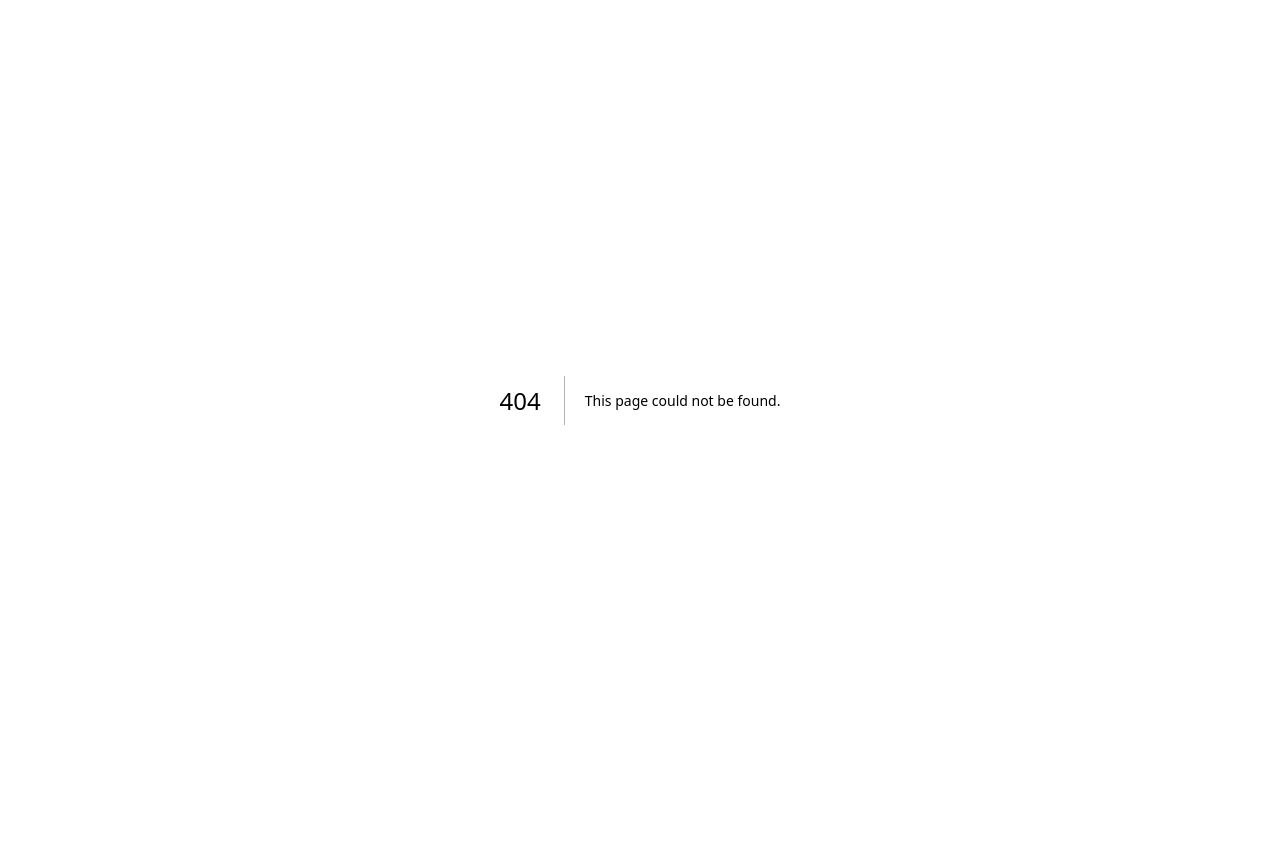
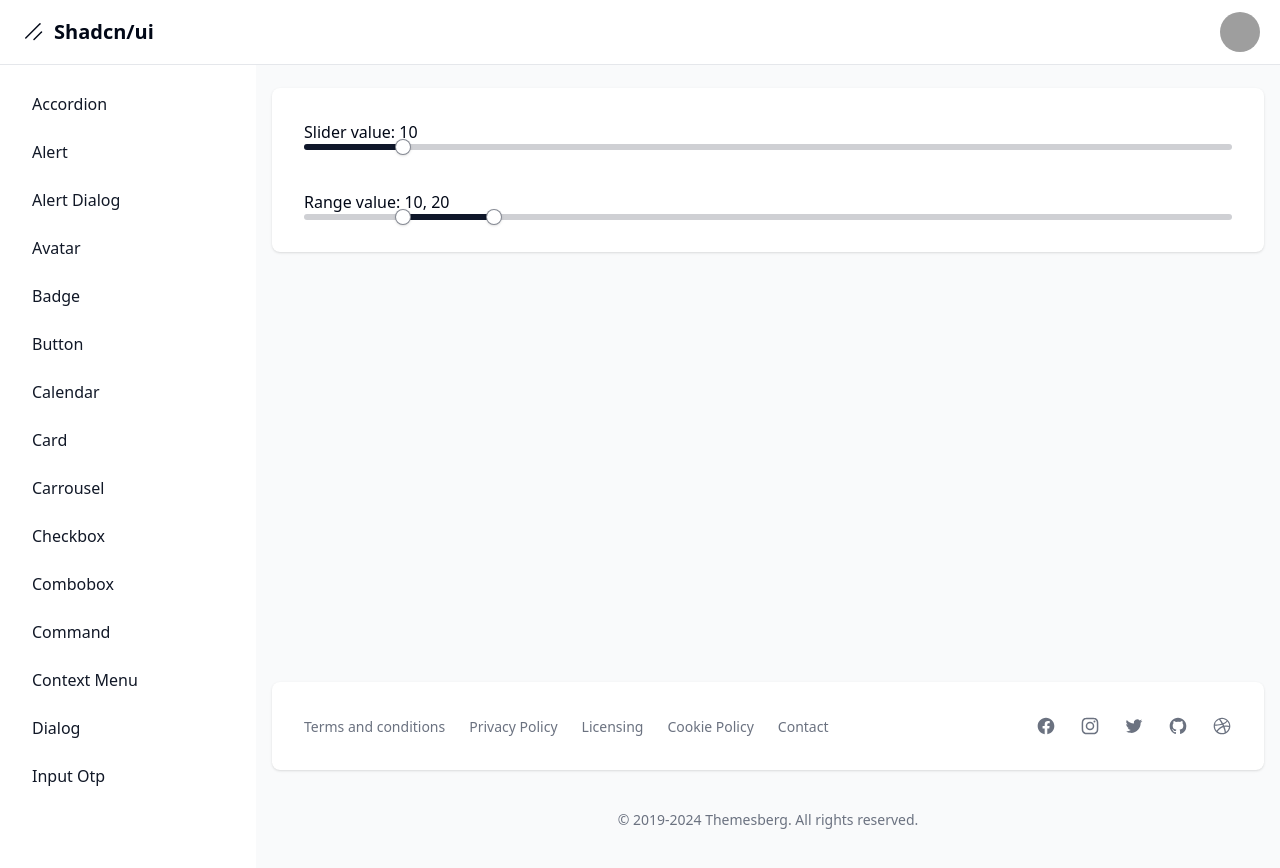
Before and after one commit to davidmoina/shadcn-dashboard, a Next.js app: page /dashboard/slider in a window 1280 px wide. Before the commit this address had no page. Before the commit the page ends 800 px from the top, so only its background shows below. Built offline with nearby package versions, Linux system fonts and the light colour scheme; grey boxes are pictures that could not be loaded.

Commit message:
✨ Add slider component

```diff
--- a/package.json
+++ b/package.json
@@ -19,6 +19,7 @@
     "@radix-ui/react-menubar": "^1.1.2",
     "@radix-ui/react-popover": "^1.1.2",
     "@radix-ui/react-progress": "^1.1.0",
+    "@radix-ui/react-slider": "^1.2.1",
     "@radix-ui/react-slot": "^1.1.0",
     "class-variance-authority": "^0.7.1",
     "clsx": "^2.1.1",
--- a/src/app/dashboard/layout.tsx
+++ b/src/app/dashboard/layout.tsx
@@ -24,6 +24,7 @@
   { name: "progress", href: "/dashboard/progress" },
   { name: "sheet", href: "/dashboard/sheet" },
   { name: "skeleton", href: "/dashboard/skeleton" },
+  { name: "slider", href: "/dashboard/slider" },
 ].sort((a, b) => a.name.localeCompare(b.name));
 
 export default function DashboardLayout({
--- /dev/null
+++ b/src/app/dashboard/slider/page.tsx
@@ -0,0 +1,32 @@
+"use client";
+
+import { Slider } from "@/components/ui/slider";
+import { useState } from "react";
+
+export default function SliderPage() {
+  const [sliderValue, setSliderValue] = useState(10);
+  const [rangeValue, setRangeValue] = useState([10, 20]);
+  return (
+    <div className="space-y-10">
+      <div>
+        <span>Slider value: {sliderValue}</span>
+        <Slider
+          defaultValue={[sliderValue]}
+          onValueChange={(value) => setSliderValue(value[0])}
+          max={100}
+          step={1}
+        />
+      </div>
+
+      <div>
+        <span>Range value: {rangeValue.join(", ")}</span>
+        <Slider
+          defaultValue={rangeValue}
+          onValueChange={setRangeValue}
+          max={100}
+          step={1}
+        />
+      </div>
+    </div>
+  );
+}
--- /dev/null
+++ b/src/components/ui/slider.tsx
@@ -0,0 +1,29 @@
+"use client";
+
+import * as React from "react";
+import * as SliderPrimitive from "@radix-ui/react-slider";
+
+import { cn } from "@/lib/utils";
+
+const Slider = React.forwardRef<
+  React.ElementRef<typeof SliderPrimitive.Root>,
+  React.ComponentPropsWithoutRef<typeof SliderPrimitive.Root>
+>(({ className, ...props }, ref) => (
+  <SliderPrimitive.Root
+    ref={ref}
+    className={cn(
+      "relative flex w-full touch-none select-none items-center",
+      className
+    )}
+    {...props}
+  >
+    <SliderPrimitive.Track className="relative h-1.5 w-full grow overflow-hidden rounded-full bg-primary/20">
+      <SliderPrimitive.Range className="absolute h-full bg-primary" />
+    </SliderPrimitive.Track>
+    <SliderPrimitive.Thumb className="block h-4 w-4 rounded-full border border-primary/50 bg-background shadow transition-colors focus-visible:outline-none focus-visible:ring-1 focus-visible:ring-ring disabled:pointer-events-none disabled:opacity-50" />
+    <SliderPrimitive.Thumb className="block h-4 w-4 rounded-full border border-primary/50 bg-background shadow transition-colors focus-visible:outline-none focus-visible:ring-1 focus-visible:ring-ring disabled:pointer-events-none disabled:opacity-50" />
+  </SliderPrimitive.Root>
+));
+Slider.displayName = SliderPrimitive.Root.displayName;
+
+export { Slider };
```
Also changed, not shown: 1 other file (tests, documents, lock files or other folders).
